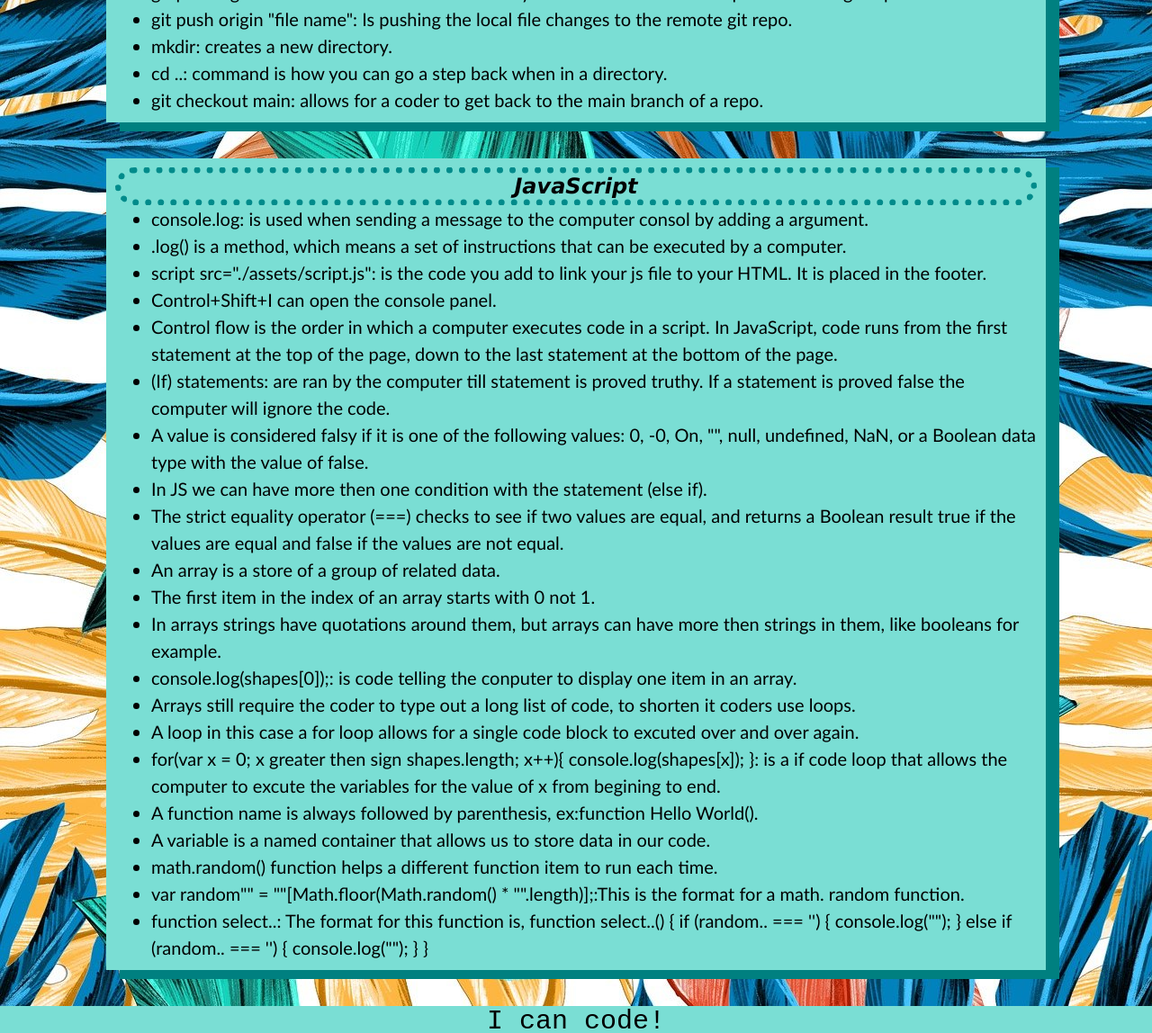
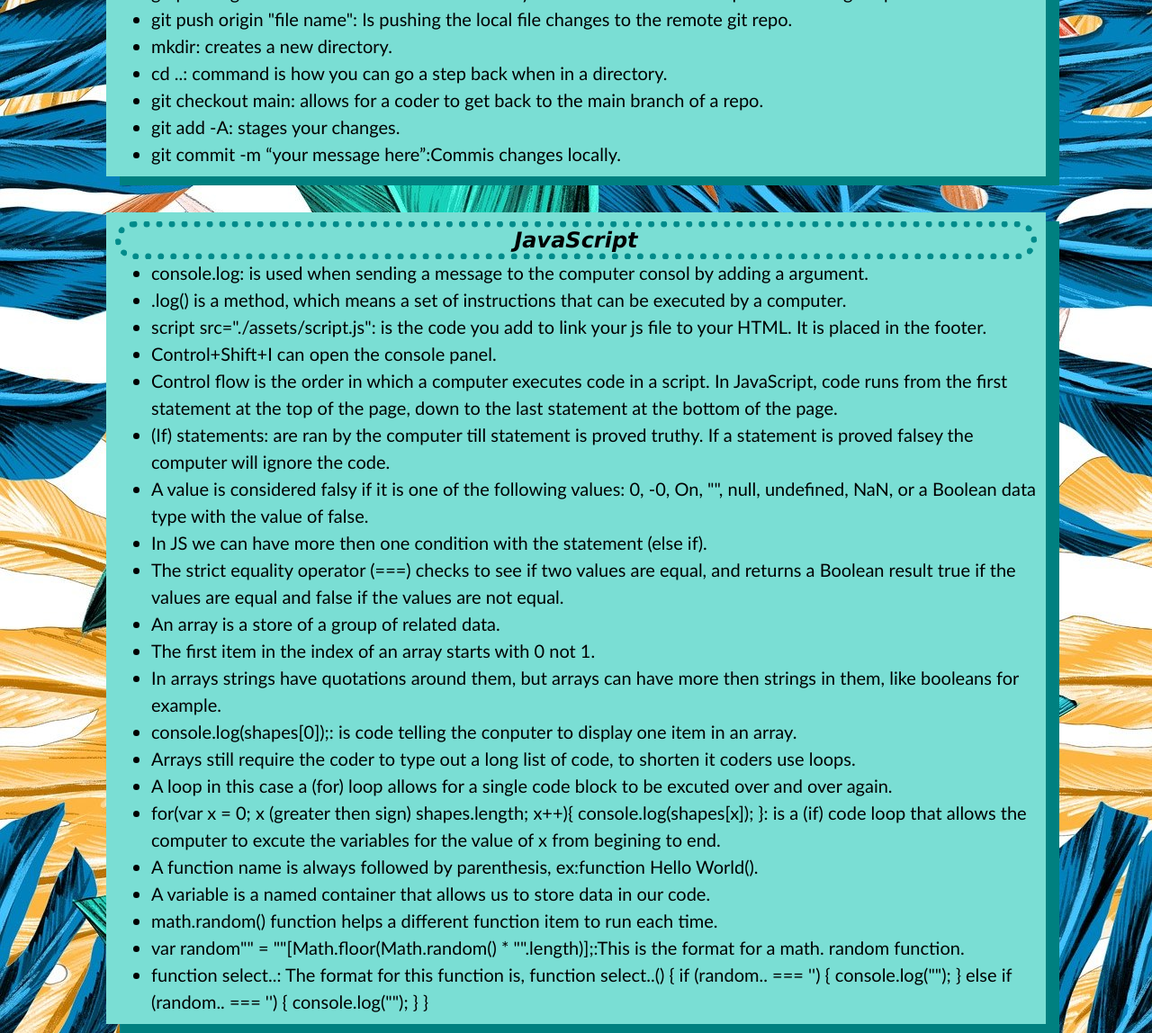
Before and after one commit to MariCods/prework-study-guide, a plain HTML site: page index.html in a window 1280 px wide. Shown: the part 1400-2548 px from the top of the page at 90% size. Drawn offline with Linux system fonts and the light colour scheme.

Commit message:
Final JS notes and Typo fix

```diff
--- a/index.html
+++ b/index.html
@@ -21,7 +21,7 @@
           <li>The head element contains information about the webpage.</li>
           <li>The body element represents the visible content shown to the user.</li>
           <li>All visible elements on a webpage are postioned between two brackets. A opening and a closing tag.</li>
-          <li>Tags are used to orgainze and structure content on a webpage using only html. Tags include header, body,and footer repectivly.</li>
+          <li>Tags are used to orgainze and structure content on a webpage using only html. Tags include header, body,and footer respectivly.</li>
           <li>For example a header tag or h# is used to orgainze the amount of headers and their postion on the page. Going from 1-6.</li>
           <li>p tags: represent a paragraph or block of text.</li>
           <li>li tag: is another form of orgainzation. The list tag varies with Ol or Ordered lists and Ul or Unordered lists. Basically the difference between a bulleted or numbered list. </li>
@@ -40,9 +40,9 @@
           <li>Inline CSS is placed in the head section of HTML. It only applies to a page and only applies to single HTML tags mostly formated in a single line of code.</li>
           <li>Internal CSS applys only to specific HTML ids and classes on a single given page.</li>
           <li>link rel="stylesheet" href="./file name": is a piece of code placed in the header that connects the HTML page and the external CSS page.</li>
-          <li>In the CSS Box Model the content is surronded by padding, which is surrounded by a border. This border is surrounded by a margin.</li>
+          <li>In the CSS Box Model the content is surrounded by padding, which is surrounded by a border. This border is surrounded by a margin.</li>
           <li>When coding colors for selectors you can type a basic color or use hexadecimal code.</li>
-        </ul>
+          </ul>
        </section>
 
       <section class="card" id="git-section">
@@ -58,6 +58,8 @@
           <li>mkdir: creates a new directory.</li>
           <Li>cd ..: command is how you can go a step back when in a directory.</Li>
           <li>git checkout main: allows for a coder to get back to the main branch of a repo.</li>
+          <li>git add -A: stages your changes.</li>
+          <li>git commit -m “your message here”:Commis changes locally.</li>
         </ul>
       </section>
 
@@ -69,7 +71,7 @@
           <li>script src="./assets/script.js": is the code you add to link your js file to your HTML. It is placed in the footer.</li>
           <li>Control+Shift+I can open the console panel.</li>
           <li>Control flow is the order in which a computer executes code in a script. In JavaScript, code runs from the first statement at the top of the page, down to the last statement at the bottom of the page. </li>
-          <li>(If) statements: are ran by the computer till statement is proved truthy. If a statement is proved false the computer will ignore the code. </li>
+          <li>(If) statements: are ran by the computer till statement is proved truthy. If a statement is proved falsey the computer will ignore the code. </li>
           <li>A value is considered falsy if it is one of the following values: 0, -0, On, "", null, undefined, NaN, or a Boolean data type with the value of false.</li>
           <li>In JS we can have more then one condition with the statement (else if).</li>
           <li>The strict equality operator (===) checks to see if two values are equal, and returns a Boolean result true if the values are equal and false if the values are not equal.</li>
@@ -78,10 +80,10 @@
           <li>In arrays strings have quotations around them, but arrays can have more then strings in them, like booleans for example.</li>
           <li>console.log(shapes[0]);: is code telling the conputer to display one item in an array.</li>
           <li>Arrays still require the coder to type out a long list of code, to shorten it coders use loops.</li>
-          <li>A loop in this case a for loop allows for a single code block to excuted over and over again.</li>
-          <li>for(var x = 0; x greater then sign shapes.length; x++){
+          <li>A loop in this case a (for) loop allows for a single code block to be excuted over and over again.</li>
+          <li>for(var x = 0; x (greater then sign) shapes.length; x++){
             console.log(shapes[x]);
-           }: is a if code loop that allows the computer to excute the variables for the value of x from begining to end.</li>
+           }: is a (if) code loop that allows the computer to excute the variables for the value of x from begining to end.</li>
            <li>A function name is always followed by parenthesis, ex:function Hello World().</li>
            <li>A variable is a named container that allows us to store data in our code.</li>
            <li>math.random() function helps a different function item to run each time.</li>
```
